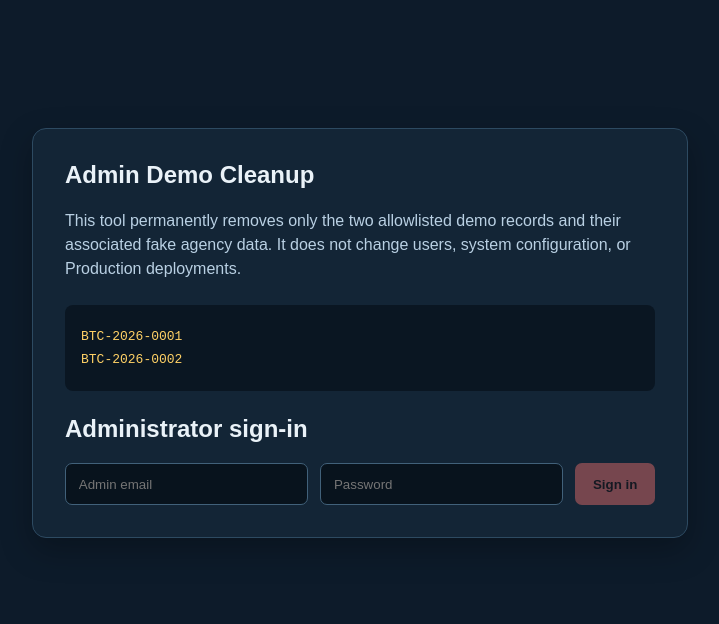
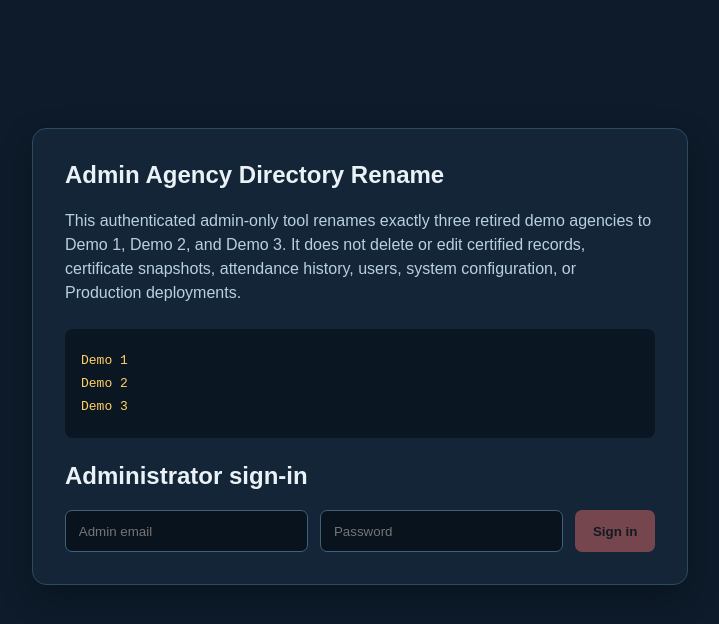
Before and after one commit to jimgtbm1020/admin-cleanup, a Next.js app: page / in a window 1280 px wide. Shown: the top 624 px of the page, without its empty margins (280-999 px from the left). Built offline with nearby package versions, Linux system fonts and the light colour scheme; no server answers.

Commit message:
Add admin-only agency directory rename action

```diff
--- a/app/page.tsx
+++ b/app/page.tsx
@@ -7,7 +7,7 @@ const supabase=createClient(
   process.env.NEXT_PUBLIC_SUPABASE_ANON_KEY!
 );
 
-const targets=['BTC-2026-0001','BTC-2026-0002'];
+const targets=['Demo 1','Demo 2','Demo 3'];
 
 export default function Home(){
   const [email,setEmail]=useState('');
@@ -15,25 +15,28 @@ export default function Home(){
   const [signedIn,setSignedIn]=useState(false);
   const [busy,setBusy]=useState(false);
   const [result,setResult]=useState('');
+
   async function signIn(){
     setBusy(true); setResult('');
     const {data,error}=await supabase.auth.signInWithPassword({email,password});
     setBusy(false);
     if(error||!data.session){setResult(error?.message||'Administrator sign-in failed.');return;}
-    setSignedIn(true); setResult('Authenticated. Review the targets, then invoke cleanup.');
+    setSignedIn(true); setResult('Authenticated. Review the directory rename targets, then invoke the action.');
   }
-  async function cleanup(){
+
+  async function renameAgencies(){
     setBusy(true); setResult('');
     const {data:{session}}=await supabase.auth.getSession();
     if(!session){setBusy(false);setResult('Session expired. Sign in again.');return;}
-    const {data,error}=await supabase.rpc('run_demo_cleanup');
+    const {data,error}=await supabase.rpc('rename_demo_agencies');
     setBusy(false); setResult(error?error.message:JSON.stringify(data,null,2));
   }
+
   return <main className="shell"><section className="card">
-    <h1>Admin Demo Cleanup</h1>
-    <p>This tool permanently removes only the two allowlisted demo records and their associated fake agency data. It does not change users, system configuration, or Production deployments.</p>
+    <h1>Admin Agency Directory Rename</h1>
+    <p>This authenticated admin-only tool renames exactly three retired demo agencies to Demo 1, Demo 2, and Demo 3. It does not delete or edit certified records, certificate snapshots, attendance history, users, system configuration, or Production deployments.</p>
     <div className="targets">{targets.map(t=><code key={t}>{t}</code>)}</div>
-    {!signedIn?<><h2>Administrator sign-in</h2><div className="row"><input type="email" placeholder="Admin email" value={email} onChange={e=>setEmail(e.target.value)}/><input type="password" placeholder="Password" value={password} onChange={e=>setPassword(e.target.value)}/><button disabled={busy||!email||!password} onClick={signIn}>Sign in</button></div></>:<><p>Authenticated administrator.</p><button disabled={busy} onClick={cleanup}>Invoke reviewed cleanup</button></>}
+    {!signedIn?<><h2>Administrator sign-in</h2><div className="row"><input type="email" placeholder="Admin email" value={email} onChange={e=>setEmail(e.target.value)}/><input type="password" placeholder="Password" value={password} onChange={e=>setPassword(e.target.value)}/><button disabled={busy||!email||!password} onClick={signIn}>Sign in</button></div></>:<><p>Authenticated administrator.</p><button disabled={busy} onClick={renameAgencies}>Rename Demo Agencies</button></>}
     {result&&<div className="status">{result}</div>}
   </section></main>;
 }
```
